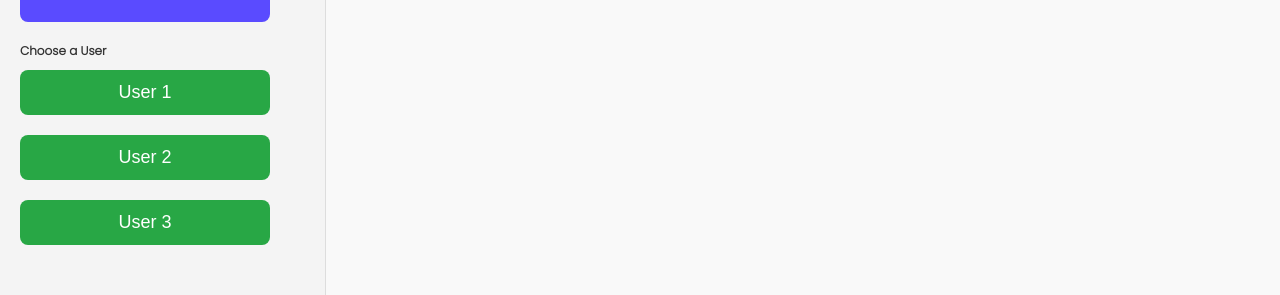
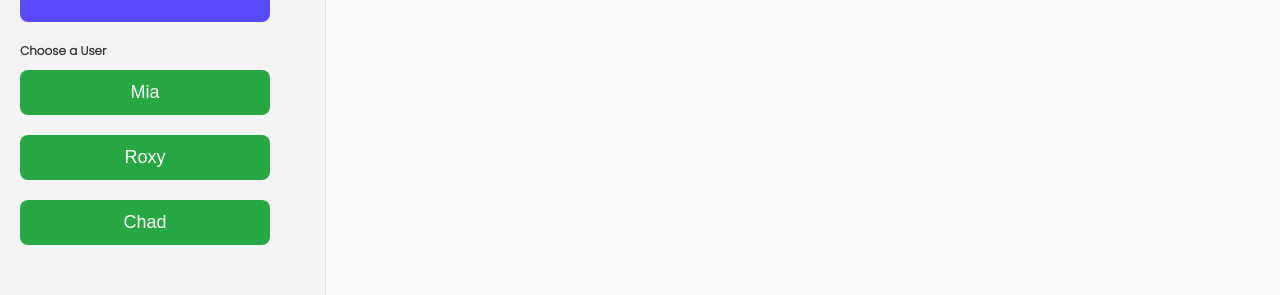
Before and after one commit to maria-cruz/PolicyPal, a React (Create React App) app in the folder Policy_Pal_Web/: page / in a window 1280 px wide. Shown: the part 253-548 px from the top of the page. Built offline with nearby package versions, Linux system fonts and the light colour scheme.

Commit message:
persona update

```diff
--- a/Policy_Pal_Web/src/App.js
+++ b/Policy_Pal_Web/src/App.js
@@ -206,13 +206,13 @@ function App() {
             <div className="chooseUserTitle">Choose a User</div>
 
             <button className="userBtn" onClick={() => handleUserSelect(1)}>
-              User 1
+              Mia
             </button>
             <button className="userBtn" onClick={() => handleUserSelect(2)}>
-              User 2
+              Roxy
             </button>
             <button className="userBtn" onClick={() => handleUserSelect(3)}>
-              User 3
+              Chad
             </button>
           </div>
         </div>
```
Also changed, not shown: 1 other file (tests, documents, lock files or other folders).
